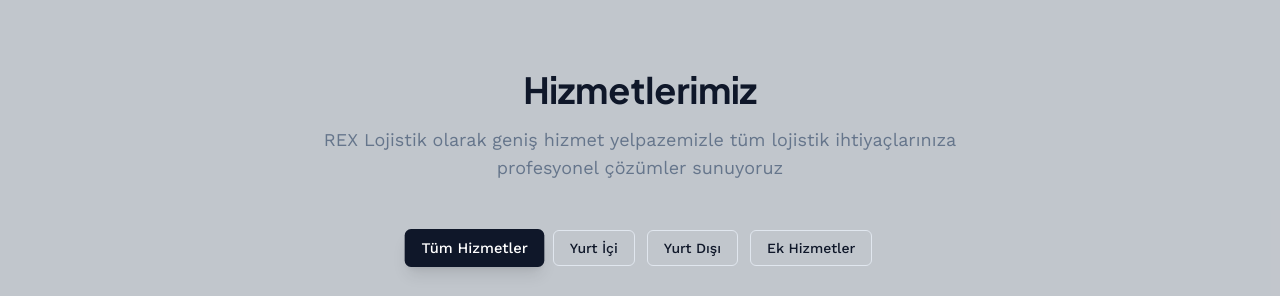
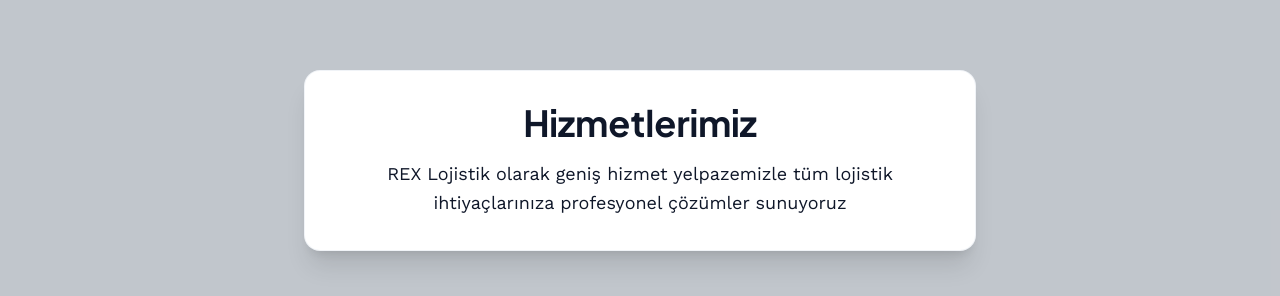
Before and after one commit to hakankesikler/sg-858f4a06-cef2-4736-8b39-c7b4ea443985-1773598027, a Next.js app: page / in a window 1280 px wide. Shown: the part 807-1103 px from the top of the page. Built offline with nearby package versions, Linux system fonts and the light colour scheme.

Commit message:
style(services): Improve visibility of section heading and description

```diff
--- a/src/components/Services.tsx
+++ b/src/components/Services.tsx
@@ -87,11 +87,11 @@
   return (
     <section id="hizmetler" className="py-20 bg-secondary/30">
       <div className="container mx-auto px-4">
-        <div className="text-center max-w-2xl mx-auto mb-12">
+        <div className="text-center max-w-2xl mx-auto mb-12 bg-white p-8 rounded-2xl shadow-xl border border-border/50">
           <h2 className="font-heading font-bold text-4xl text-navy mb-4">
             Hizmetlerimiz
           </h2>
-          <p className="text-muted-foreground text-lg">
+          <p className="text-foreground text-lg leading-relaxed">
             REX Lojistik olarak geniş hizmet yelpazemizle tüm lojistik ihtiyaçlarınıza profesyonel çözümler sunuyoruz
           </p>
         </div>
```
Also changed, not shown: 1 other file (tests, documents, lock files or other folders).
